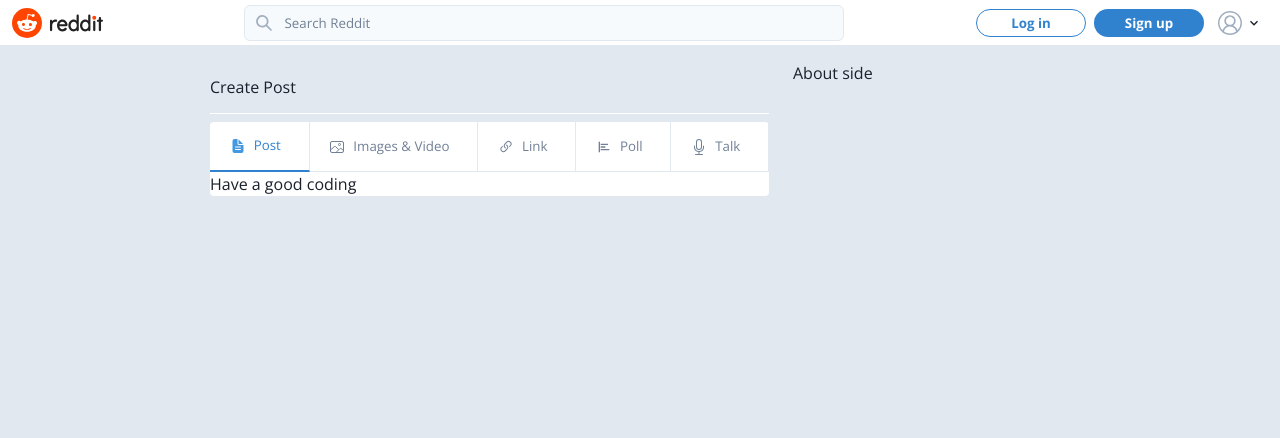
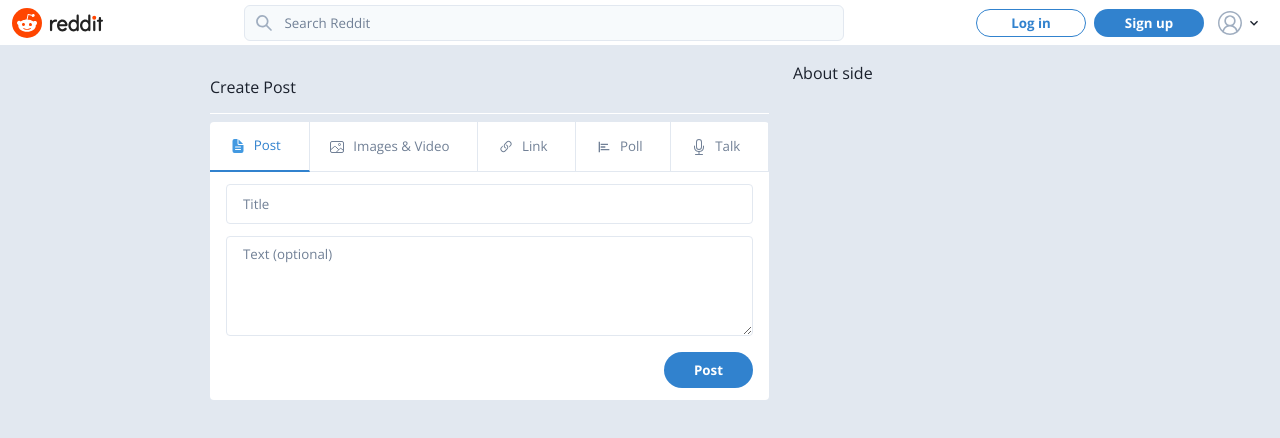
Before and after one commit to mehranMagicianDeveloper/reddit-clone, a Next.js app: page /r/1/submit in a window 1280 px wide. Shown: the top 438 px of the page. Built offline with nearby package versions, Linux system fonts and the light colour scheme; no server answers.

Commit message:
update post form inputs

```diff
--- a/src/components/post/NewPostForm.tsx
+++ b/src/components/post/NewPostForm.tsx
@@ -49,7 +49,11 @@
 
   const onSelectImage = () => {};
 
-  const onTextChange = () => {};
+  const onTextChange = (
+    event: React.ChangeEvent<HTMLInputElement | HTMLTextAreaElement>
+  ) => {
+    const { name, value } = event.target;
+  };
 
   return (
     <Flex direction="column" bg="white" borderRadius={4} mt={2}>
@@ -64,7 +68,12 @@
         ))}
       </Flex>
       <Flex>
-        <TextInputs />
+        <TextInputs
+          textInputs={textInputs}
+          onChange={onTextChange}
+          handleCreatePost={handleCreatePost}
+          loading={false}
+        />
       </Flex>
     </Flex>
   );
--- a/src/components/post/PostForm/TextInputs.tsx
+++ b/src/components/post/PostForm/TextInputs.tsx
@@ -1,8 +1,72 @@
+import { Button, Flex, Input, Stack, Textarea } from "@chakra-ui/react";
 import React from "react";
 
-type TextInputsProps = {};
+type TextInputsProps = {
+  textInputs: {
+    title: string;
+    body: string;
+  };
+  onChange: (
+    event: React.ChangeEvent<HTMLInputElement | HTMLTextAreaElement>
+  ) => void;
+  handleCreatePost: () => void;
+  loading: boolean;
+};
 
-const TextInputs: React.FC<TextInputsProps> = () => {
-  return <div>Have a good coding</div>;
+const TextInputs: React.FC<TextInputsProps> = ({
+  textInputs,
+  onChange,
+  handleCreatePost,
+  loading,
+}) => {
+  return (
+    <Stack spacing={3} width="100%" padding="0px 16px">
+      <Input
+        name="title"
+        value={textInputs.title}
+        onChange={onChange}
+        fontSize="10pt"
+        borderRadius={4}
+        placeholder="Title"
+        mt={3}
+        _placeholder={{ color: "gray.500" }}
+        _focus={{
+          outline: "none",
+          bg: "white",
+          border: "1px solid",
+          borderColor: "black",
+          boxShadow: "none",
+        }}
+      />
+      <Textarea
+        name="body"
+        value={textInputs.body}
+        height="100px"
+        onChange={onChange}
+        fontSize="10pt"
+        borderRadius={4}
+        placeholder="Text (optional)"
+        mb={1}
+        _focus={{
+          outline: "none",
+          border: "1px solid",
+          borderColor: "black",
+          boxShadow: "none",
+        }}
+      />
+      <Flex justify="flex-end">
+        <Button
+          mb={3}
+          height="36px"
+          padding="0px 30px"
+          disabled={textInputs.title ? false : true}
+          onClick={() => {}}
+          isLoading={loading}
+        >
+          Post
+        </Button>
+      </Flex>
+    </Stack>
+  );
 };
 export default TextInputs;
--- a/src/pages/r/[communityId]/submit.tsx
+++ b/src/pages/r/[communityId]/submit.tsx
@@ -1,5 +1,5 @@
 import PageContent from "@/src/components/Layout/PageContent";
-import NewPostForm from "@/src/components/post/NewPostForm";
+import NewPostForm from "@/src/components/Post/NewPostForm";
 import { Box, Flex, Text } from "@chakra-ui/react";
 import React from "react";
 
```
